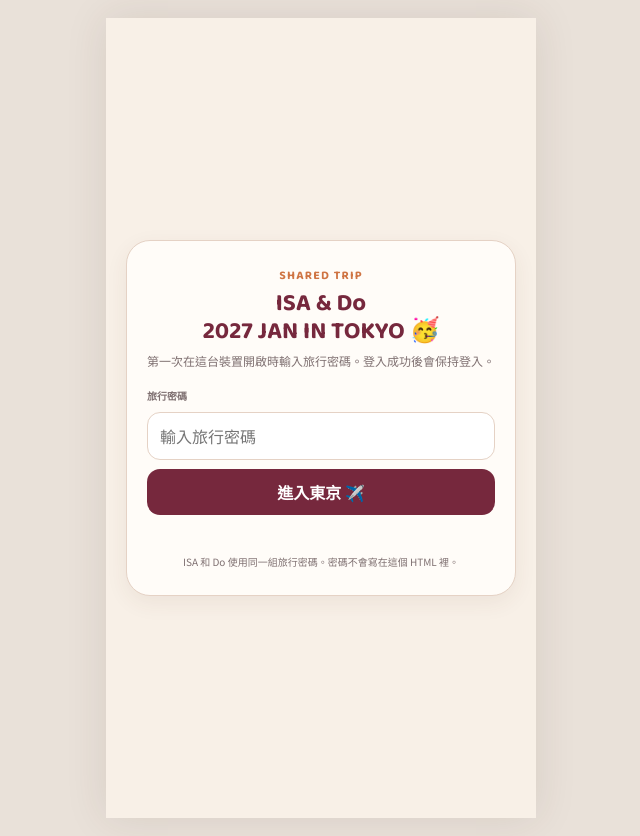
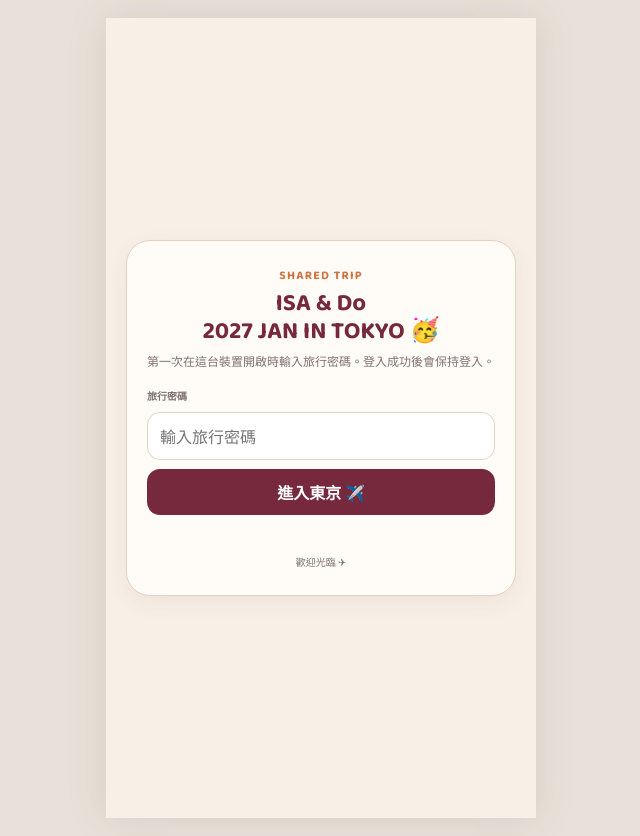
Before and after one commit to Isabella094/isa-do-tokyo-2027, a plain HTML site: page index.html in a window 1280 px wide. Shown: the whole page, without its empty margins (319-959 px from the left). Drawn offline with nearby package versions, Linux system fonts and the light colour scheme.

Commit message:
Update login note message in index.html

```diff
--- a/index.html
+++ b/index.html
@@ -176,7 +176,7 @@ html,body{background:#E9E1D9}
       <button id="loginBtn" type="submit">進入東京 ✈️</button>
     </form>
     <div class="login-message" id="loginMessage"></div>
-    <div class="login-note">ISA 和 Do 使用同一組旅行密碼。密碼不會寫在這個 HTML 裡。</div>
+    <div class="login-note"> 歡迎光臨 ✈︎ </div>
   </div>
 </section>
 <main class="app" id="appRoot" hidden>
```
